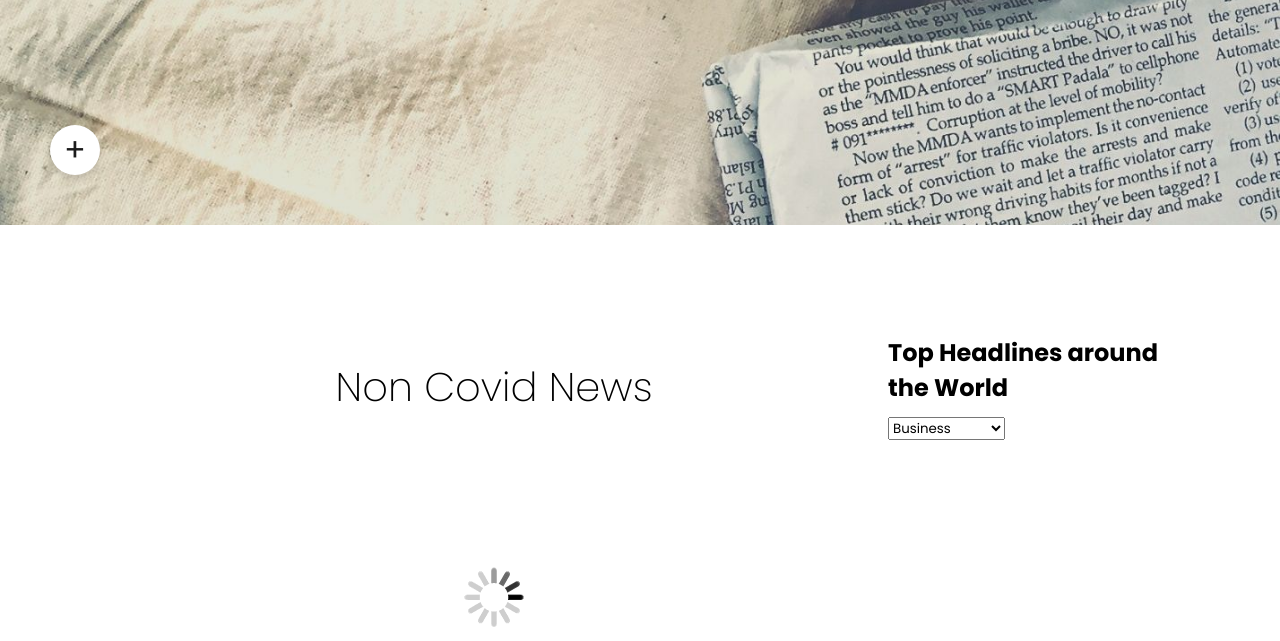
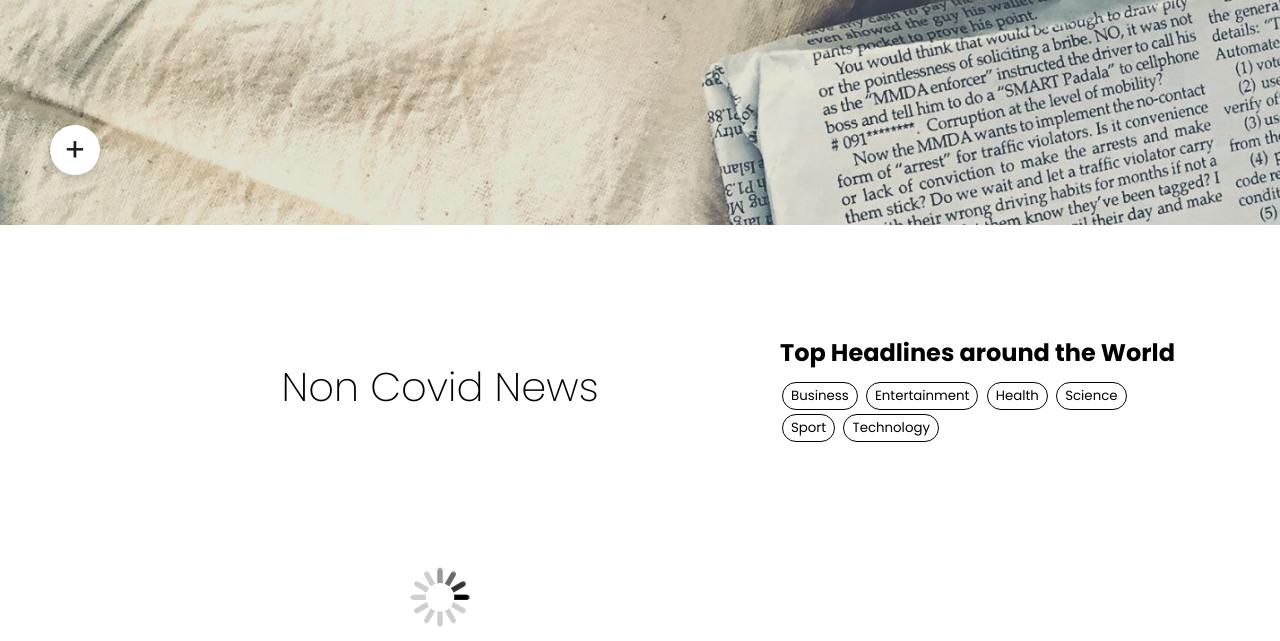
Before and after one commit to charliegucci/K-BBQ-Experts, a website: page index.html in a window 1280 px wide. Shown: the part 575-1216 px from the top of the page. Drawn offline with nearby package versions, Linux system fonts and the light colour scheme; no server answers.

Commit message:
changed top news cat selectors to buttons

```diff
--- a/index.html
+++ b/index.html
@@ -47,14 +47,15 @@
         <div class="top-headlines-wrapper">
             <!-- For work later when the other stuff is done -->
             <h2>Top Headlines around the World</h2>
-            <select type="text" id="top-cat-select">
-                <option value="business" class='category-select'>Business</option>
-                <option value="entertainment" class='category-select'>Entertainment</option>
-                <option value="health" class='category-select'>Health</option>
-                <option value="science" class='category-select'>Science</option>
-                <option value="sport" class='category-select'>Sports</option>
-                <option value="technology" class='category-select'>Technology</option>
-            </select>
+            <div class="cat-select-options">
+                <button class='option-button'>Business</button>
+                <button class='option-button'>Entertainment</button>
+                <button class='option-button'>Health</button>
+                <button class='option-button'>Science</button>
+                <button class='option-button'>Sport</button>
+                <button class='option-button'>Technology</button>
+            </div>
+
             <div id="top-headline-content">
 
             </div>
--- a/script.js
+++ b/script.js
@@ -340,13 +340,29 @@ const getTopHeadlines = (category) => {
 
 getTopHeadlines('business');
 
-let categorySelect = document.getElementsByClassName('category-select');
+// let categorySelect = document.getElementsByClassName('category-select');
 
-let selectEl = document.querySelector('#top-cat-select');
-selectEl.addEventListener('change', () => {
-  topHeadlineDiv.innerHTML = '';
-  getTopHeadlines(selectEl.value);
-});
+// let selectEl = document.querySelector('#top-cat-select');
+// selectEl.addEventListener('change', () => {
+//   topHeadlineDiv.innerHTML = '';
+//   getTopHeadlines(selectEl.value);
+// });
+
+let categorySelect = document.getElementsByClassName('option-button')
+
+for (option of categorySelect) {
+
+  let buttonEl = option
+
+  buttonEl.addEventListener('click', () => {
+    topHeadlineDiv.innerHTML = '';
+    console.log(buttonEl.innerHTML.toLowerCase())
+    getTopHeadlines(buttonEl.innerHTML.toLowerCase())
+  })
+
+}
+
+let
 
 //share
 
--- a/style.css
+++ b/style.css
@@ -723,7 +723,7 @@ h1 span:nth-child(5n + 1) {
 }
 
 .top-headlines-wrapper {
-  width: 400px;
+  min-width: 400px;
 }
 
 .top-headlines-wrapper h2 {
@@ -842,3 +842,17 @@ ul li:not(:last-child) {
   text-decoration: none;
   color: inherit;
 }
+
+.option-button {
+  padding: 3px 8px;
+  margin: 2px;
+  border-radius: 15px;
+  border: 1px solid black;
+  background-color: white;
+  color: black;
+}
+.option-button:focus {
+  outline: 0;
+  background-color: black;
+  color: white;
+}
```
